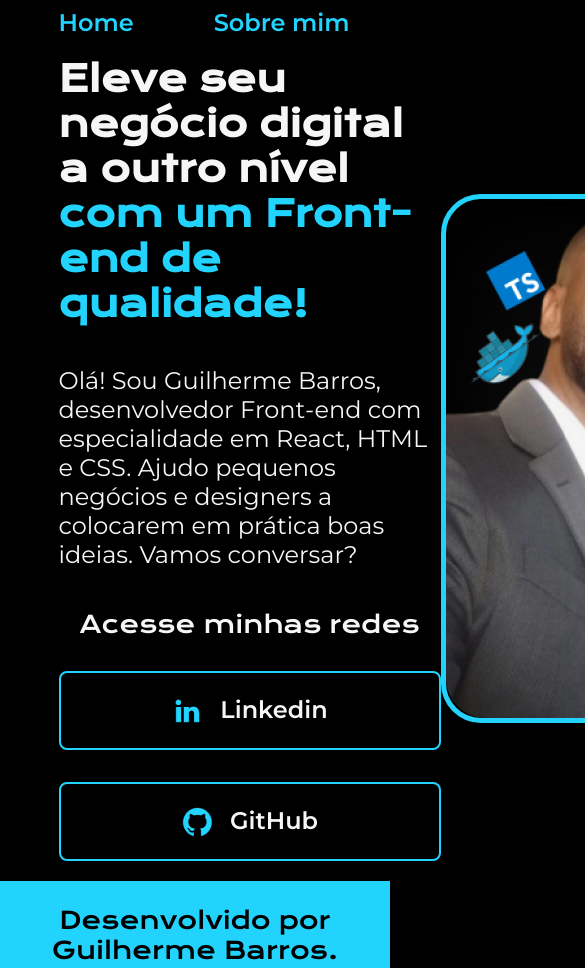
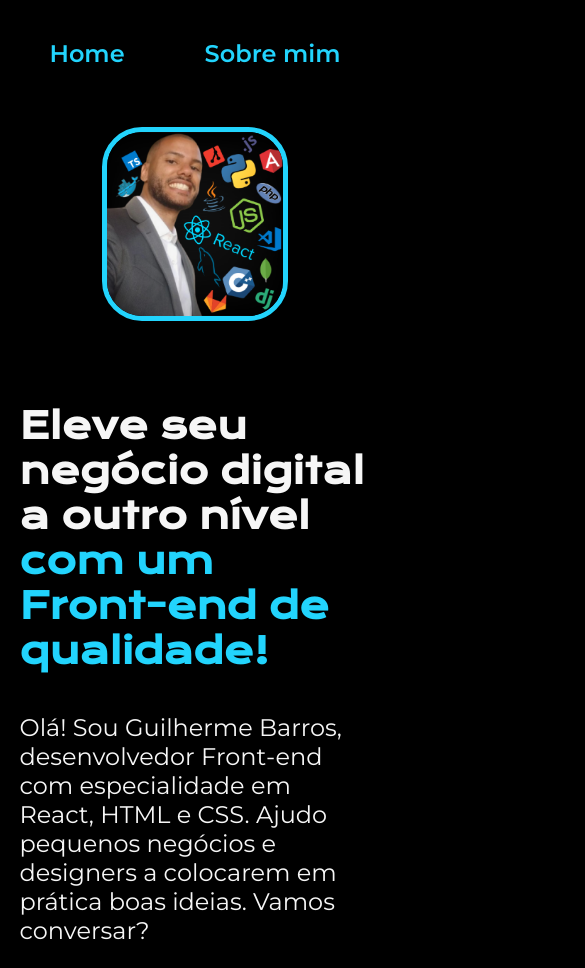
Before and after one commit to dida0982/meu_portfolio, a plain HTML site: page index.html in a window 390 px wide. Shown: the top 968 px of the page, 585 px wide, since content can reach past the window. Drawn offline with nearby package versions, Linux system fonts and the light colour scheme.

Commit message:
add responsividade

```diff
--- a/index.html
+++ b/index.html
@@ -30,16 +30,16 @@
         <div class="apresentacao_links">
           <h2 class="apresentacao_links_subtitulo">Acesse minhas redes</h2>
           <a
-            class="apresentacao_links_links"
+            class="apresentacao_links_navegacao"
             href="https://www.linkedin.com/in/guilherme-barros-jr-6a0369209/"
             > <img src="./assets/linkedin.png"> Linkedin</a
           >
-          <a class="apresentacao_links_links" href="https://github.com/dida0982"
+          <a class="apresentacao_links_navegacao" href="https://github.com/dida0982"
             > <img src="./assets/github.png"> GitHub</a
           >
         </div>
       </section>
-      <img class="imagem" src="./assets/eeu.png" alt="Foto do Guilherme Barros programando" />
+      <img class="apresentacao_imagem" src="./assets/eeu.png" alt="Foto do Guilherme Barros programando" />
     </main>
     <footer class="rodape">
         <p>Desenvolvido por Guilherme Barros.</p>
--- a/style/style.css
+++ b/style/style.css
@@ -8,7 +8,7 @@
   --cor-tercearia: #22d4fd;
   --cor-houver: #272727;
 
-  --fonte-primaria:"Krona One", sans-serif;
+  --fonte-primaria: "Krona One", sans-serif;
   --fonte-secundaria: "Montserrat", sans-serif;
 }
 
@@ -34,7 +34,7 @@ body {
 
 .cabecalho_menu_link {
   font-family: var(--fonte-secundaria); /*estilo da font*/
-  font-size: 24px; /*tamanho da fonte */
+  font-size: 1.5rem; /*tamanho da fonte */
   font-weight: 600; /*negrito*/
   color: var(--cor-tercearia); /*cor do texto*/
   text-decoration: none; /*sem decoracao no texto*/
@@ -46,17 +46,18 @@ body {
   display: flex; /*coloca os objetos lado a lado*/
   align-items: center; /*alinha os itens no centro */
   justify-content: space-between; /**/
+  gap: 82px; /*espacamento*/
 }
 
 .apresentacao_conteudo {
-  width: 615px; /*altura*/
+  width: 50%; /*altura*/
   display: flex; /*coloca os obj lado a lado*/
   flex-direction: column; /*coloca os objetos em coluna*/
   gap: 40px; /*coloca espaco entres os objetos*/
 }
 
 .apresentacao_conteudo_titulo {
-  font-size: 36px; /*tamanho do texto*/
+  font-size: 2.25rem; /*tamanho do texto*/
   font-family: var(--fonte-primaria); /*estilo da fonte*/
 }
 
@@ -65,8 +66,8 @@ body {
 }
 
 .apresentacao_conteudo_texto {
-  font-size: 24px; /*tamanho da fonte*/
-  font-family: var(--fonte-secundaria) /*estilo da fonte*/
+  font-size: 1.5rem; /*tamanho da fonte*/
+  font-family: var(--fonte-secundaria); /*estilo da fonte*/
 }
 
 .apresentacao_links {
@@ -77,16 +78,16 @@ body {
   gap: 32px; /*da espaco em todos os lados*/
 }
 
-.apresentacao_links_links {
+.apresentacao_links_navegacao {
   /* background-color: #22d4fd; /*coe de fundo do link*/
   display: flex; /*gruda tudo na esquerda*/
   justify-content: center; /*coloca no centro*/
   gap: 16px; /*espacamento*/
   border: 2px solid var(--cor-tercearia); /*borda azul*/
-  width: 378px; /*largura*/
+  width: 50%; /*largura*/
   text-align: center; /*centraliza o texto*/
   border-radius: 8px; /*arredonda borda*/
-  font-size: 24px; /*tamanho da fonte */
+  font-size: 1.5rem; /*tamanho da fonte */
   font-weight: 600; /*negrito*/
   padding: 21.5px 0; /**/
   text-decoration: none; /*tira a decoracao do <a>*/
@@ -103,7 +104,13 @@ body {
 .apresentacao_links_subtitulo {
   font-family: var(--fonte-primaria);
   font-weight: 400; /*negrito*/
-  font-size: 24px; /*tamanho da fonte */
+  font-size: 1.5rem; /*tamanho da fonte */
+}
+
+.apresentacao_imagem {
+  border: 5px solid var(--cor-tercearia); /*borda grossa(2px) e azul*/
+  border-radius: 40px; /*arredonda borda*/
+  width: 50%;
 }
 
 .rodape {
@@ -112,11 +119,27 @@ body {
   background-color: var(--cor-tercearia); /*cor de fundo */
   text-align: center; /*texto vai para o centro*/
   font-family: var(--fonte-primaria); /*estilo da font*/
-  font-size: 24px; /*tamanho da letra*/
+  font-size: 1.5rem; /*tamanho da letra*/
   font-weight: 400; /*negrito*/
 }
 
-.imagem {
-  border: 5px solid var(--cor-tercearia); /*borda grossa(2px) e azul*/
-  border-radius: 40px; /*arredonda borda*/
+@media (max-width: 1200px) {
+  /*para adaptar ao celular quando chegar a menos de 1200px */
+  .cabecalho {
+    padding: 10%; /*espacamento*/
+  }
+
+  .cabecalho_menu {
+    justify-content: center; /*para centralizar*/
+  }
+
+  .apresentacao {
+    flex-direction: column-reverse; /*ele troca a ordem dos elementos*/
+    padding: 5%; /*espacamento geral*/
+  }
+
+  .apresentacao_conteudo{
+    width: auto;
+  }
+
 }
```
Also changed, not shown: about.html (+1 -1 lines).
